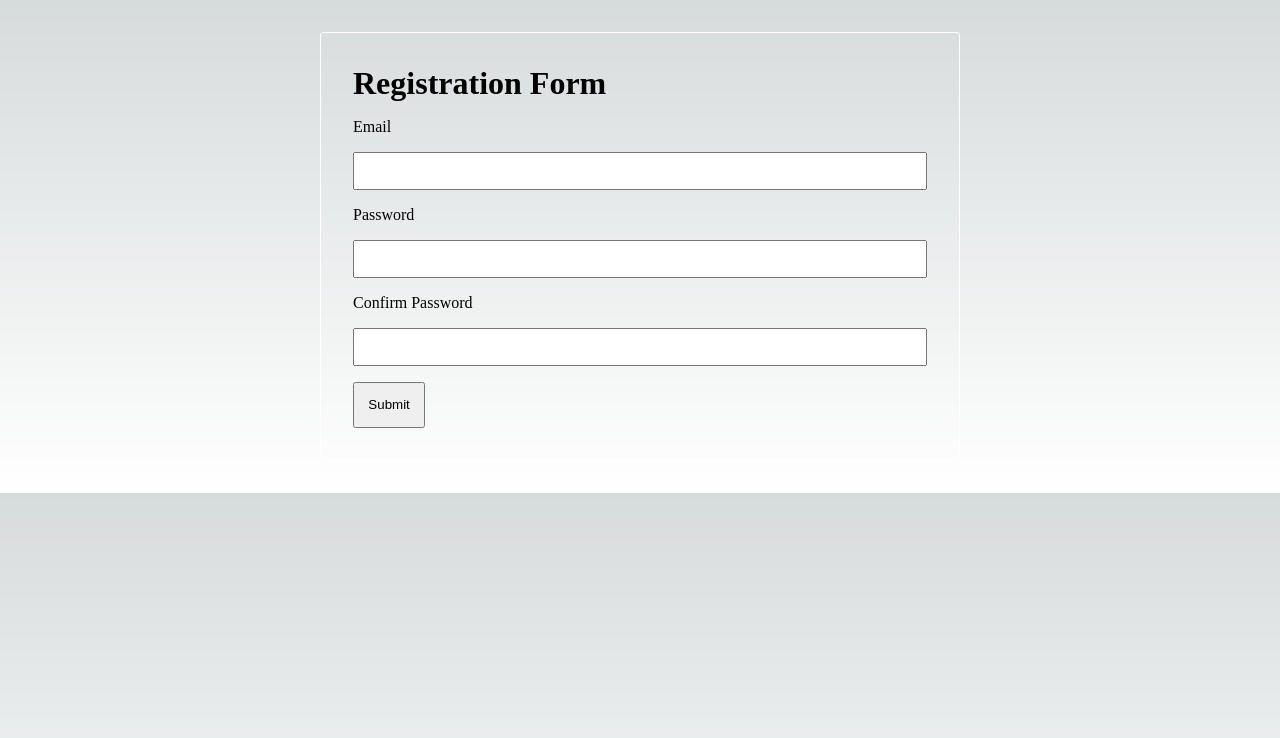
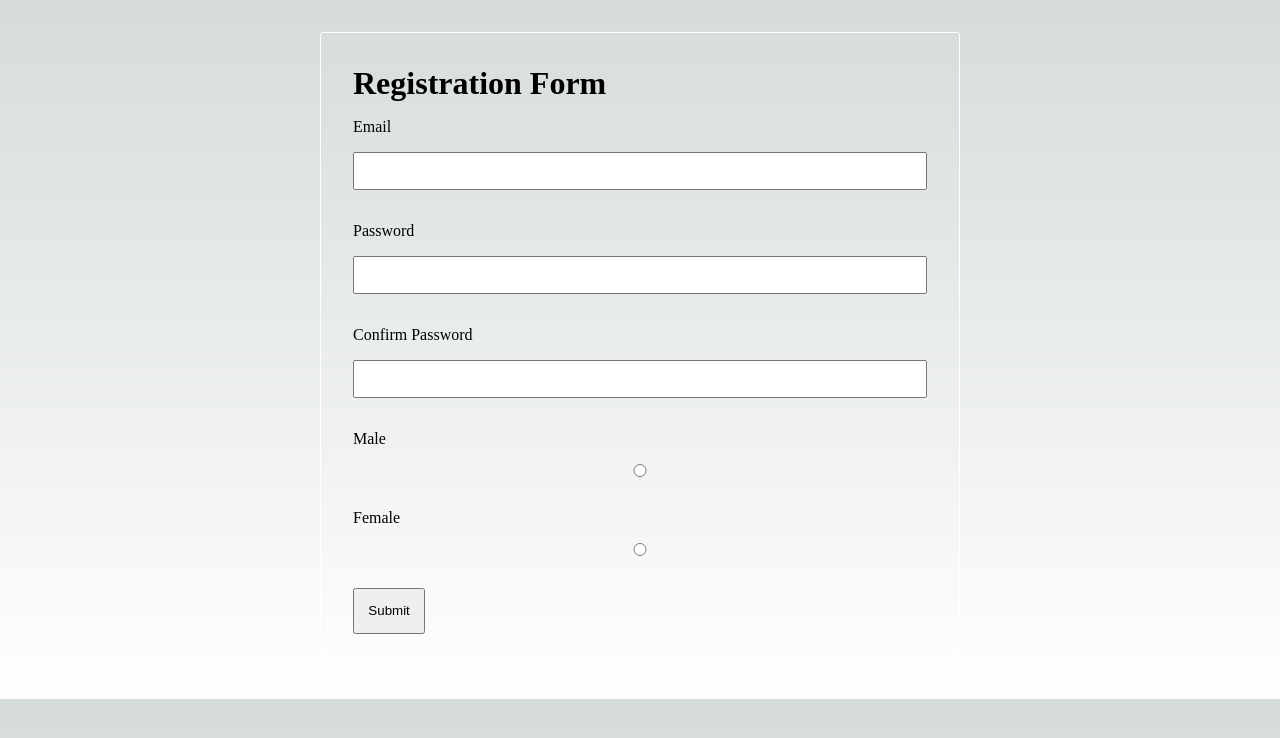
Before and after one commit to surajkumar85/rhf-practice, a Next.js app: page /registration in a window 1280 px wide. Shown: the top 738 px of the page. Built offline with nearby package versions, Linux system fonts and the light colour scheme.

Commit message:
added zod

```diff
--- a/package.json
+++ b/package.json
@@ -9,6 +9,7 @@
     "lint": "next lint"
   },
   "dependencies": {
+    "@hookform/resolvers": "^3.0.0",
     "@types/node": "18.15.5",
     "@types/react": "18.0.28",
     "@types/react-dom": "18.0.11",
@@ -18,6 +19,7 @@
     "react": "18.2.0",
     "react-dom": "18.2.0",
     "react-hook-form": "^7.43.7",
-    "typescript": "5.0.2"
+    "typescript": "5.0.2",
+    "zod": "^3.21.4"
   }
 }
--- a/src/app/registration/page.tsx
+++ b/src/app/registration/page.tsx
@@ -1,13 +1,19 @@
 "use client";
 import styles from "./page.module.css";
 import { useForm, SubmitHandler, UseFormRegister, Path } from "react-hook-form";
+import * as z from "zod";
+import { zodResolver } from "@hookform/resolvers/zod";
 
-interface FieldType {
-  email: string;
-  password: string;
-  "c-password": string;
-}
-type Label = "Email" | "Password" | "Confirm Password";
+const formSchema = z.object({
+  email: z.string().min(1, "Please enter a valid email."),
+  password: z.string().min(6, "Password should be min of 6 character long."),
+  cpassword: z.string().min(6, "Password shoud be min of 6 character long."),
+  gender: z.string(),
+});
+
+type FieldType = z.infer<typeof formSchema>;
+
+type Label = "Email" | "Password" | "Confirm Password" | "Male" | "Female";
 
 type InputProp = {
   label: Label;
@@ -15,17 +21,38 @@ type InputProp = {
   required: boolean;
   regLabel: Path<FieldType>;
   type: string;
+  errorMsg: string;
+  value?: string;
 };
 
-const Input = ({ label, register, required, regLabel, type }: InputProp) => (
+const Input = ({
+  label,
+  register,
+  required,
+  regLabel,
+  type,
+  errorMsg,
+  value,
+}: InputProp) => (
   <label>
     <span>{label}</span>
-    <input type={type} {...register(regLabel, { required: required })} />
+    <input
+      type={type}
+      value={value}
+      {...register(regLabel, { required: required })}
+    />
+    <p style={{ color: "red" }}>{errorMsg}</p>
   </label>
 );
 
 export default function page() {
-  const { register, handleSubmit } = useForm<FieldType>();
+  const {
+    register,
+    handleSubmit,
+    formState: { errors },
+  } = useForm<FieldType>({
+    resolver: zodResolver(formSchema),
+  });
   const onSubmit: SubmitHandler<FieldType> = (data) => console.log(data);
   return (
     <div className={styles.main}>
@@ -37,6 +64,7 @@ export default function page() {
           register={register}
           required={true}
           type="email"
+          errorMsg={errors?.email?.message as string}
         />
         <Input
           type="password"
@@ -44,13 +72,33 @@ export default function page() {
           label={"Password"}
           register={register}
           required={true}
+          errorMsg={errors?.password?.message as string}
         />
         <Input
           type="password"
-          regLabel="c-password"
+          regLabel="cpassword"
           label={"Confirm Password"}
           register={register}
           required={true}
+          errorMsg={errors?.cpassword?.message as string}
+        />
+        <Input
+          type="radio"
+          regLabel="gender"
+          register={register}
+          required={true}
+          value="male"
+          label="Male"
+          errorMsg={errors?.gender?.message as string}
+        />
+        <Input
+          type="radio"
+          regLabel="gender"
+          register={register}
+          required={true}
+          value="female"
+          label="Female"
+          errorMsg={errors?.gender?.message as string}
         />
         <button>Submit</button>
       </form>
```
Also changed, not shown: 1 other file (tests, documents, lock files or other folders).
